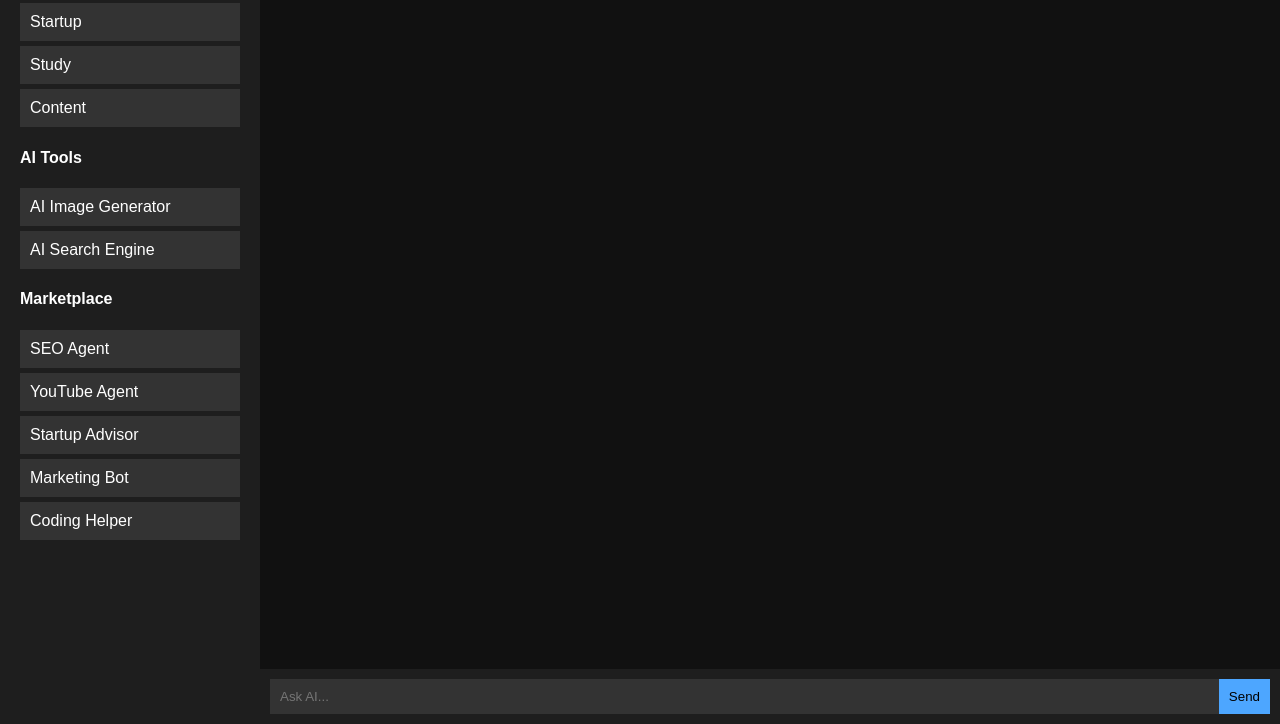
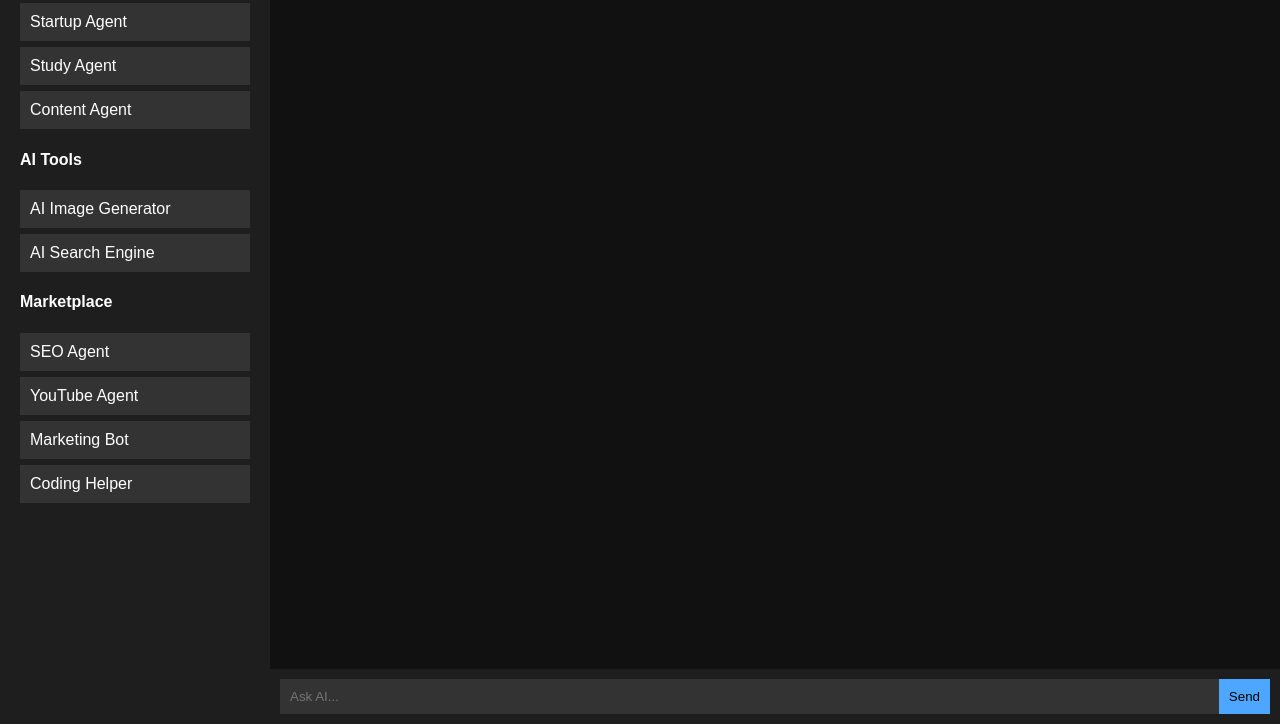
Before and after one commit to Cmaheshweb/Agenthubds1, a website: page index.html in a window 1280 px wide. Shown: the part 76-800 px from the top of the page. Drawn offline with Linux system fonts and the light colour scheme.

Commit message:
Update index.html

```diff
--- a/index.html
+++ b/index.html
@@ -16,7 +16,7 @@ height:100vh;
 }
 
 .sidebar{
-width:220px;
+width:230px;
 background:#1e1e1e;
 padding:20px;
 overflow:auto;
@@ -25,7 +25,7 @@ overflow:auto;
 .agent{
 padding:10px;
 background:#333;
-margin:5px 0;
+margin:6px 0;
 cursor:pointer;
 }
 
@@ -81,9 +81,9 @@ border-radius:10px;
 
 <h3>AgentHubs</h3>
 
-<div class="agent" onclick="setAgent('startup')">Startup</div>
-<div class="agent" onclick="setAgent('study')">Study</div>
-<div class="agent" onclick="setAgent('content')">Content</div>
+<div class="agent" onclick="setAgent('startup')">Startup Agent</div>
+<div class="agent" onclick="setAgent('study')">Study Agent</div>
+<div class="agent" onclick="setAgent('content')">Content Agent</div>
 
 <h4>AI Tools</h4>
 
@@ -92,11 +92,10 @@ border-radius:10px;
 
 <h4>Marketplace</h4>
 
-<div class="agent">SEO Agent</div>
-<div class="agent">YouTube Agent</div>
-<div class="agent">Startup Advisor</div>
-<div class="agent">Marketing Bot</div>
-<div class="agent">Coding Helper</div>
+<div class="agent" onclick="setAgent('seo')">SEO Agent</div>
+<div class="agent" onclick="setAgent('youtube')">YouTube Agent</div>
+<div class="agent" onclick="setAgent('marketing')">Marketing Bot</div>
+<div class="agent" onclick="setAgent('coding')">Coding Helper</div>
 
 </div>
 
@@ -125,14 +124,13 @@ currentAgent=agent
 async function send(){
 
 let input=document.getElementById("input").value
-
 let chat=document.getElementById("chat")
 
 chat.innerHTML += "<p><b>You:</b> "+input+"</p>"
 
 if(currentAgent==="image"){
 
-const res = await fetch("/image",{
+const res=await fetch("/image",{
 
 method:"POST",
 
@@ -140,13 +138,11 @@ headers:{
 "Content-Type":"application/json"
 },
 
-body:JSON.stringify({
-prompt:input
-})
+body:JSON.stringify({prompt:input})
 
 })
 
-const data = await res.json()
+const data=await res.json()
 
 chat.innerHTML += "<img src='"+data.image+"' width='300'>"
 
@@ -155,7 +151,7 @@ return
 
 if(currentAgent==="search"){
 
-const res = await fetch("/search",{
+const res=await fetch("/search",{
 
 method:"POST",
 
@@ -163,20 +159,18 @@ headers:{
 "Content-Type":"application/json"
 },
 
-body:JSON.stringify({
-query:input
-})
+body:JSON.stringify({query:input})
 
 })
 
-const data = await res.json()
+const data=await res.json()
 
 chat.innerHTML += "<p><b>Search:</b> "+data.answer+"</p>"
 
 return
 }
 
-const res = await fetch("/chat",{
+const res=await fetch("/chat",{
 
 method:"POST",
 
@@ -191,7 +185,7 @@ agent:currentAgent
 
 })
 
-const data = await res.json()
+const data=await res.json()
 
 chat.innerHTML += "<p><b>AI:</b> "+data.reply+"</p>"
 
```
